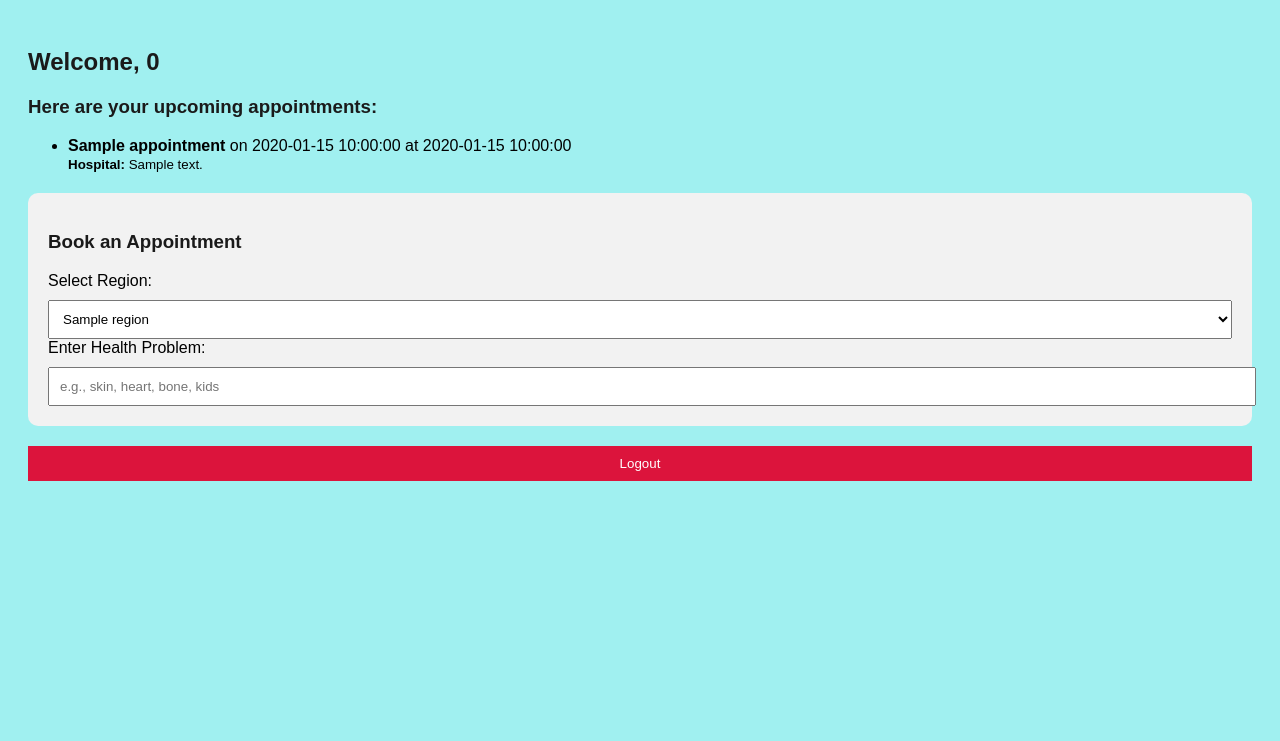
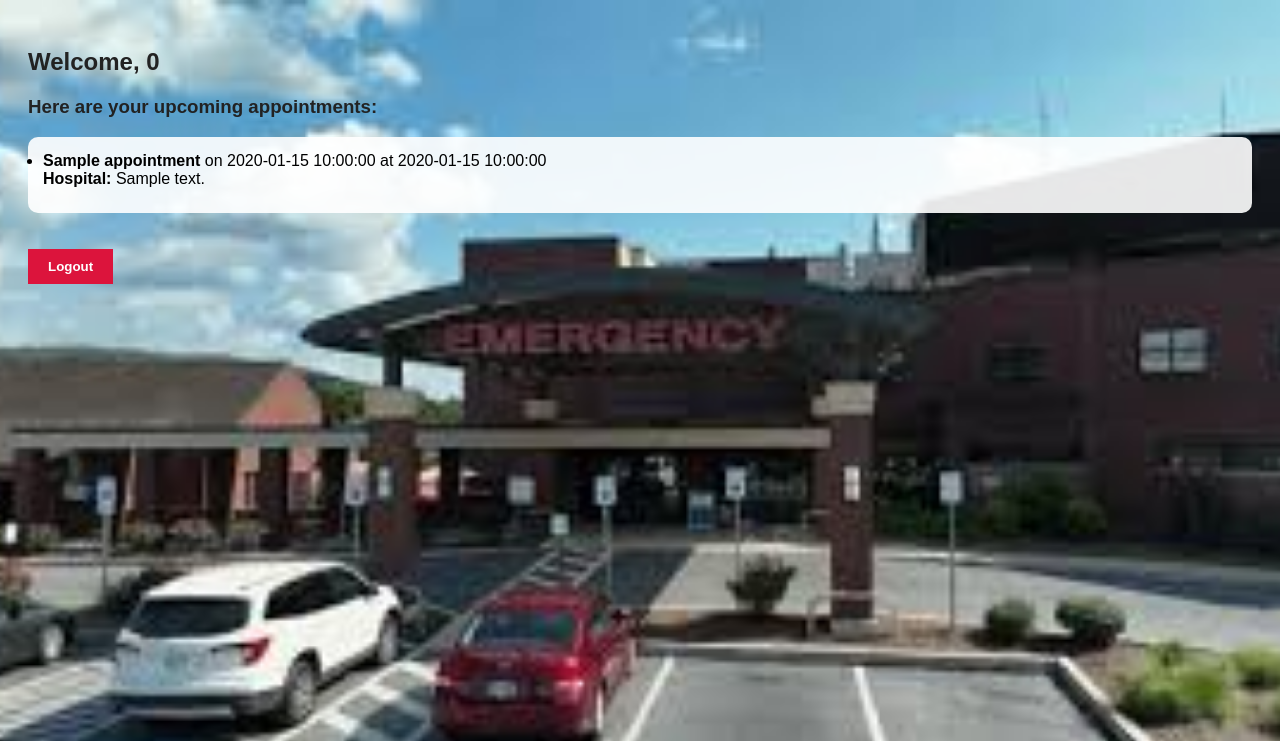
Before and after one commit to Prasad2754/capstone-hospital-app, a Flask app: page /dashboard in a window 1280 px wide. Shown: the top 741 px of the page. Run offline with Flask 3, Linux system fonts and the light colour scheme; the visitor is signed in with stand-in values (Sample User, id 1); a database or web service that is not in the repository returns one stand-in record (values such as "Sample title"); data that the repository does not hold is empty; some libraries are stand-ins or nearby versions.

Commit message:
Set dashboard background image

```diff
--- a/templates/dashboard.html
+++ b/templates/dashboard.html
@@ -1,3 +1,4 @@
+<!-- templates/dashboard.html -->
 <!DOCTYPE html>
 <html lang="en">
 <head>
@@ -5,25 +6,28 @@
     <title>Patient Dashboard</title>
     <style>
         body {
-      background-color: #a0f0f0;
+            background: url("/static/appointment.jpeg") no-repeat center center fixed;
+            background-size: cover;
             font-family: Arial, sans-serif;
-    }
-    .container {
+            color: black;
             padding: 20px;
         }
         .card {
-      background: #f2f2f2;
+            background-color: rgba(255, 255, 255, 0.85);
             border-radius: 10px;
             padding: 20px;
             margin-top: 20px;
         }
-    select, input, button {
-      padding: 10px;
-      margin-top: 10px;
-      width: 100%;
+        h2, h3 {
+            color: #222;
         }
-    h2, h3 {
-      color: #1a1a1a;
+        ul {
+            background: rgba(255,255,255,0.9);
+            padding: 15px;
+            border-radius: 10px;
+        }
+        li {
+            margin-bottom: 10px;
         }
         .logout-btn {
             background: crimson;
@@ -32,11 +36,11 @@
             padding: 10px 20px;
             margin-top: 20px;
             cursor: pointer;
+            font-weight: bold;
         }
     </style>
 </head>
 <body>
-<div class="container">
     <h2>Welcome, {{ patient_name }}</h2>
     <h3>Here are your upcoming appointments:</h3>
 
@@ -45,7 +49,7 @@
             {% for a in appointments %}
                 <li>
                     <b>{{ a.doctor_name }}</b> on {{ a.date }} at {{ a.time_slot }}<br>
-          <small><strong>Hospital:</strong> {{ a.hospital_address }}</small>
+                    <b>Hospital:</b> {{ a.hospital_address }}
                 </li>
             {% endfor %}
         </ul>
@@ -53,109 +57,8 @@
         <p>No appointments found.</p>
     {% endif %}
 
-  <div class="card">
-    <h3>Book an Appointment</h3>
-    <label>Select Region:</label>
-    <select id="region">
-      {% for r in regions %}
-        <option value="{{ r }}">{{ r }}</option>
-      {% endfor %}
-    </select>
-
-    <label>Enter Health Problem:</label>
-    <input type="text" id="problem" placeholder="e.g., skin, heart, bone, kids">
-
-    <div id="doctor-section"></div>
-  </div>
-
     <form action="/logout" method="get">
         <button class="logout-btn">Logout</button>
     </form>
-</div>
-
-<!-- ✅ jQuery for AJAX -->
-<script src="https://code.jquery.com/jquery-3.6.0.min.js"></script>
-
-<script>
-  const regionEl = document.getElementById("region");
-  const problemEl = document.getElementById("problem");
-  const doctorSection = document.getElementById("doctor-section");
-
-  function fetchDoctors() {
-    const region = regionEl.value;
-    const problem = problemEl.value;
-
-    if (!problem) return;
-
-    $.ajax({
-      url: "/get_doctors",
-      type: "POST",
-      contentType: "application/json",
-      data: JSON.stringify({ region, problem }),
-      success: function(data) {
-        if (data.length === 0) {
-          doctorSection.innerHTML = "<p>No doctors found.</p>";
-          return;
-        }
-
-        let html = `
-          <label>Select Doctor:</label>
-          <select id="doctor">
-            ${data.map(d => `<option value="${d.id}">${d.name}</option>`).join("")}
-          </select>
-          <label>Select Date:</label>
-          <input type="date" id="date" />
-          <label>Select Time Slot:</label>
-          <select id="slot">
-            <option value="Morning">Morning</option>
-            <option value="Afternoon">Afternoon</option>
-            <option value="Evening">Evening</option>
-          </select>
-          <button onclick="bookAppointment()">Book Appointment</button>
-        `;
-        doctorSection.innerHTML = html;
-      },
-      error: function(err) {
-        doctorSection.innerHTML = "<p style='color:red;'>Error fetching doctors.</p>";
-        console.error("Fetch error:", err);
-      }
-    });
-  }
-
-  function bookAppointment() {
-    const doctorId = document.getElementById("doctor").value;
-    const date = document.getElementById("date").value;
-    const slot = document.getElementById("slot").value;
-    const patientName = "{{ patient_name }}";
-
-    if (!date || !slot) {
-      alert("Please select date and time slot");
-      return;
-    }
-
-    $.ajax({
-      url: "/book_appointment",
-      type: "POST",
-      contentType: "application/json",
-      data: JSON.stringify({
-        doctor_id: doctorId,
-        date,
-        time_slot: slot,
-        patient_name: patientName
-      }),
-      success: function(resp) {
-        alert(resp.message || "Appointment booked!");
-        location.reload();
-      },
-      error: function(err) {
-        alert("Booking failed!");
-        console.error("Booking error:", err);
-      }
-    });
-  }
-
-  regionEl.addEventListener("change", fetchDoctors);
-  problemEl.addEventListener("input", fetchDoctors);
-</script>
 </body>
 </html>
```
Also changed, not shown: static/appointment.jpeg (added). Lines whose indentation alone changed are shown as unchanged.
